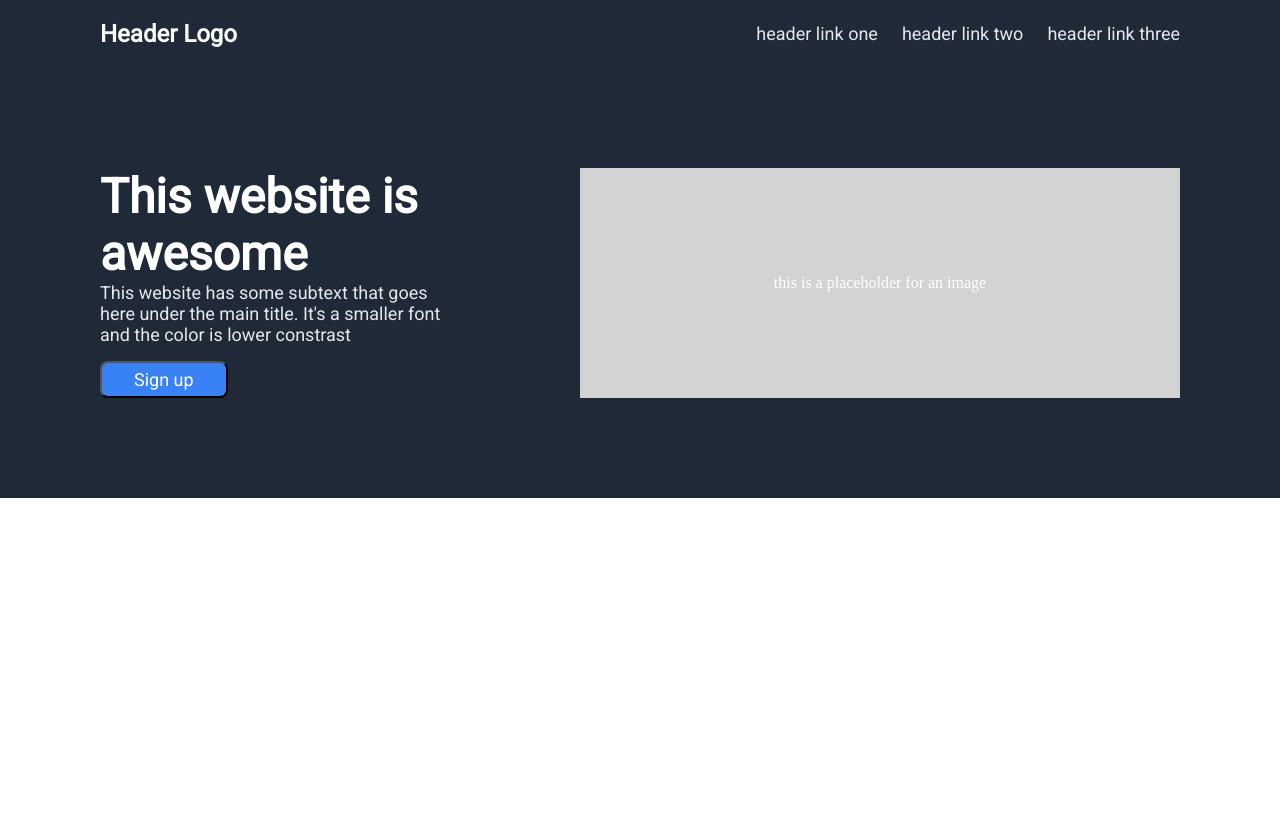
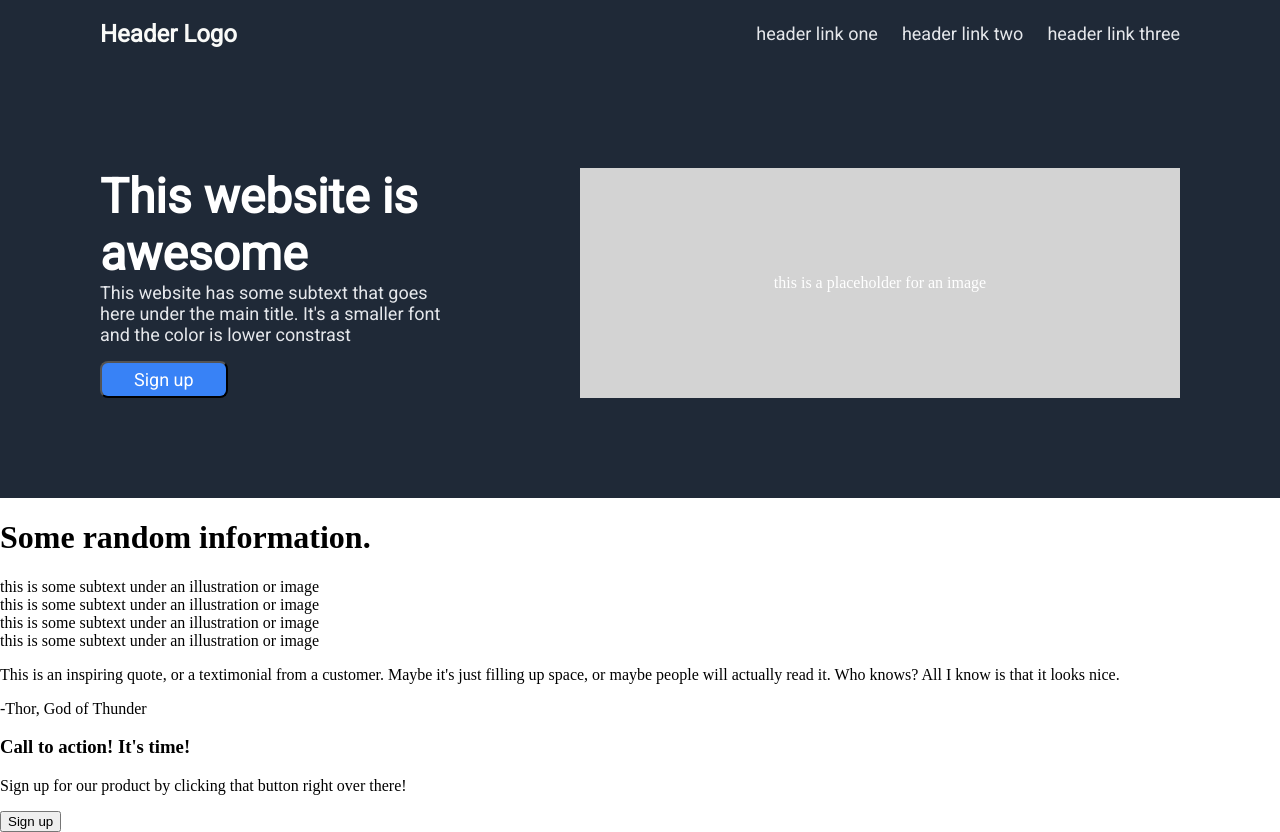
Before and after one commit to yari-dewalt/odin-landing-page-project, a plain HTML site: page index.html in a window 1280 px wide. Before the commit the page ends 800 px from the top, so only its background shows below. Drawn offline with Linux system fonts and the light colour scheme.

Commit message:
Add information section into index.html

```diff
--- a/index.html
+++ b/index.html
@@ -28,5 +28,35 @@
                 <p>this is a placeholder for an image</p>
             </div>
         </div>
+        <div class="information">
+            <h1>Some random information.</h1>
+            <div class="box">
+                <div class="invisible-box"></div>
+                <div class="subtext">this is some subtext under an illustration or image</div>
+            </div>
+            <div class="box">
+                <div class="invisible-box"></div>
+                <div class="subtext">this is some subtext under an illustration or image</div>
+            </div><div class="box">
+                <div class="invisible-box"></div>
+                <div class="subtext">this is some subtext under an illustration or image</div>
+            </div><div class="box">
+                <div class="invisible-box"></div>
+                <div class="subtext">this is some subtext under an illustration or image</div>
+            </div>
+            <div class="quote">
+                <p>
+                    This is an inspiring quote, or a textimonial from a customer. Maybe
+                    it's just filling up space, or maybe people will actually read it. Who
+                    knows? All I know is that it looks nice.
+                </p>
+                <p>-Thor, God of Thunder</p>
+            </div>
+            <div class="banner">
+                <h3>Call to action! It's time!</h3>
+                <p>Sign up for our product by clicking that button right over there!</p>
+                <button>Sign up</button>
+            </div>
+        </div>
     </body>
 </html>
```
